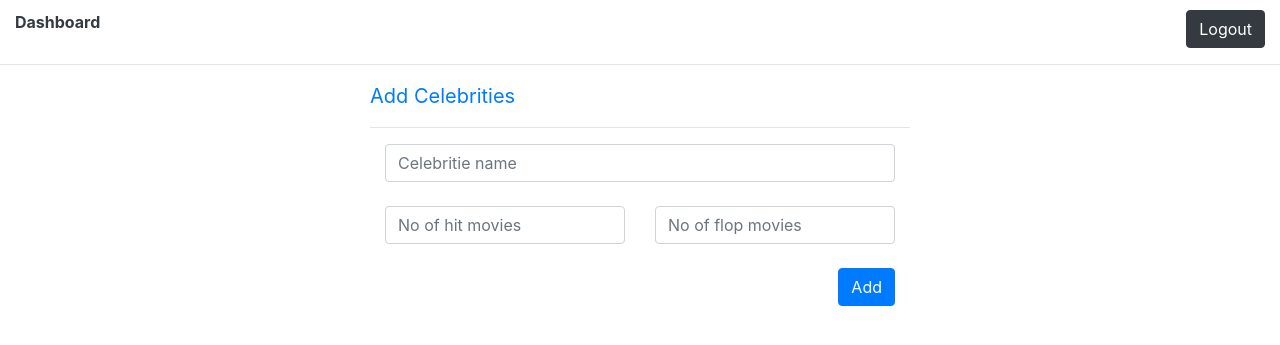
After one commit to vaibhavbuccha/Movie_predictor, a PHP site: page /admin/add_celeb.php in a window 1280 px wide. The commit adds this page. Shown: the top 345 px of the page. Run offline with PHP 8.4, Linux system fonts and the light colour scheme; a user stored in the database is signed in.

Commit message:
celeb module

```diff
--- /dev/null
+++ b/admin/add_celeb.php
@@ -0,0 +1,48 @@
+<?php
+
+include "topnav.php";
+
+if(isset($_POST['add_celeb']))
+{
+    // print_r($_POST);
+    $name = $_POST['name'];
+    $hit = $_POST['hit'];
+    $flop = $_POST['flop'];
+    $insert = "INSERT INTO tbl_celeb ( `name`, `hitmovies`, `flopmovies`) Values ('$name','$hit','$flop')";
+    // print_r($insert);
+    mysqli_query($con, $insert);
+    header("Location: list_celeb.php");
+}
+?>
+<div class="container">
+    <div class="row">
+        <div class="col-sm-3"></div>
+        <div class="col-sm-6">
+            <p class="text-primary" style="font-size: 20px;" >Add Celebrities</p>
+            <hr>
+            <div class="container">
+            <form action="" method="post">
+                <input type="text" class="form-control" name="name" placeholder="Celebritie name" required >
+                <br>
+                <div class="row">
+                    <div class="col-sm-6"><input type="number" class="form-control" name="hit" required placeholder="No of hit movies"></div>
+                    <div class="col-sm-6"><input type="number" class="form-control" name="flop" required placeholder="No of flop movies"></div>
+                    <br>
+                    <div class="col-sm-12" align="right">
+                    <br>
+                    <input type="submit" name="add_celeb" class="btn btn-primary" value="Add">
+                    </div>
+                </div>
+            </form>
+            </div>
+        </div>
+        <div class="col-sm-3"></div>
+    </div>
+</div>
+
+
+<?php
+
+include "includes/footer.php";
+
+?>
--- a/admin/dashboard.php
+++ b/admin/dashboard.php
@@ -11,7 +11,7 @@ include "topnav.php";
                 <a href="director_list.php" class="text-white">Director</a>
             </div>
             <div class="col-sm-2" style="padding:50px;background: orange;border-radius: 10px; margin:10px;">
-                <a href="" class="text-white">Celebrities</a>
+                <a href="list_celeb.php" class="text-white">Celebrities</a>
             </div>
             <div class="col-sm-2" style="padding:50px;background: green;border-radius: 10px; margin:10px;">
                 <a href="" class="text-white">Users</a>
```
Also changed, not shown: admin/list_celeb.php (added, +52 -0 lines).
